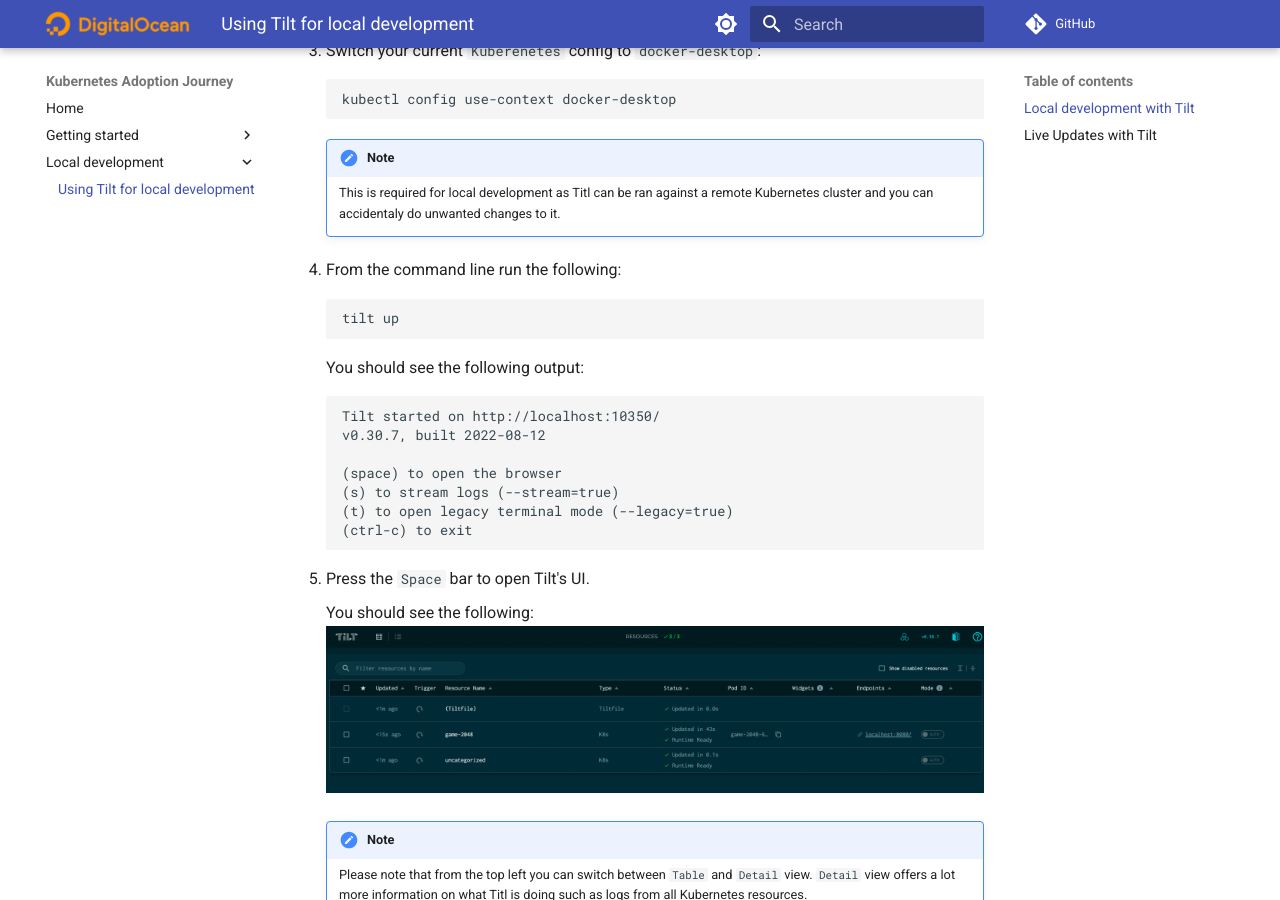
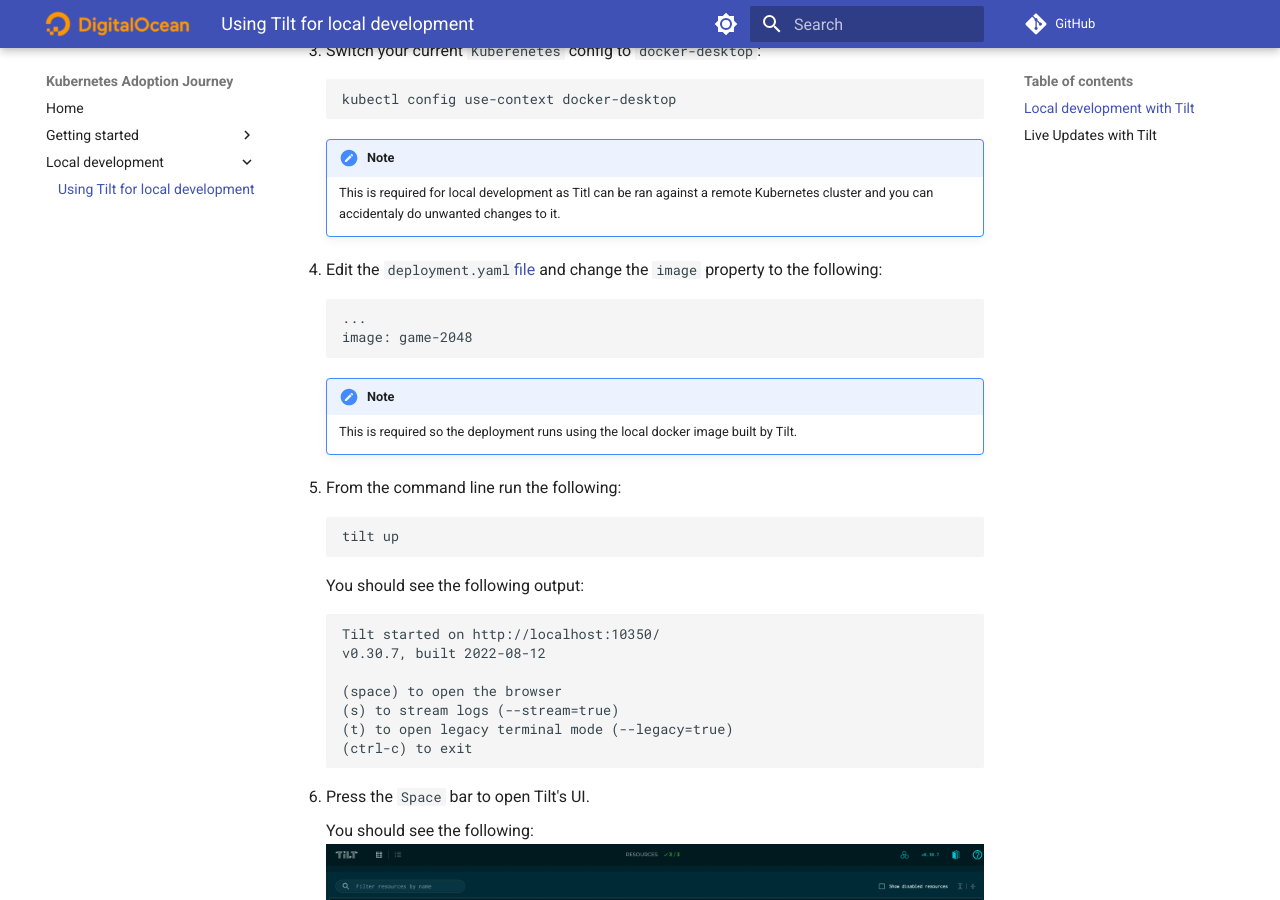
Before and after one commit to digitalocean/k8s-adoption-journey, an MkDocs documentation site: the page built from docs/local-development/using-tilt-for-local-development.md, in a window 1280 px wide and 900 px high, scrolled down 513 px. Built offline with MkDocs 1.6.1 and Material for MkDocs 9.7.7, drawn with Linux system fonts in a browser that asks for light colours; comment, search, counter and statistics services are not loaded.

Commit message:
Adds missing step for local development

````diff
--- a/docs/local-development/using-tilt-for-local-development.md
+++ b/docs/local-development/using-tilt-for-local-development.md
@@ -27,7 +27,17 @@
     !!! note
         This is required for local development as Titl can be ran against a remote Kubernetes cluster and you can accidentaly do unwanted changes to it.
 
-4. From the command line run the following:
+4. Edit the `deployment.yaml`[file](https://raw.githubusercontent.com/digitalocean/kubernetes-sample-apps/master/game-2048-example/kustomize/resources/deployment.yaml) and change the `image` property to the following:
+
+    ```code
+    ...
+    image: game-2048
+    ```
+
+    !!! note
+        This is required so the deployment runs using the local docker image built by Tilt.
+
+5. From the command line run the following:
 
     ```shell
     tilt up
@@ -45,7 +55,7 @@
     (ctrl-c) to exit
     ```
 
-5. Press the `Space` bar to open Tilt's UI.
+6. Press the `Space` bar to open Tilt's UI.
 
     You should see the following:
     ![Tilt UI](../assets/tilt_ui.png)
````
Also changed, not shown: other parts of docs/local-development/using-tilt-for-local-development.md (+1 -1 lines).
